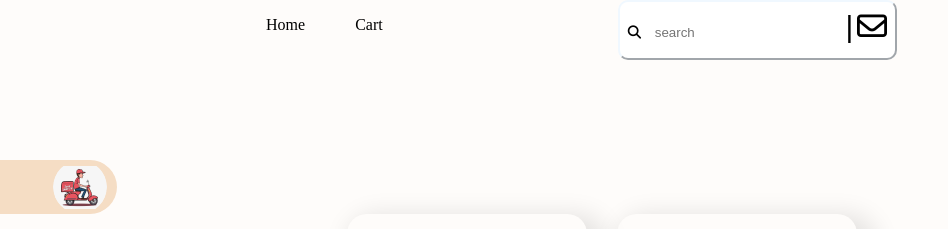
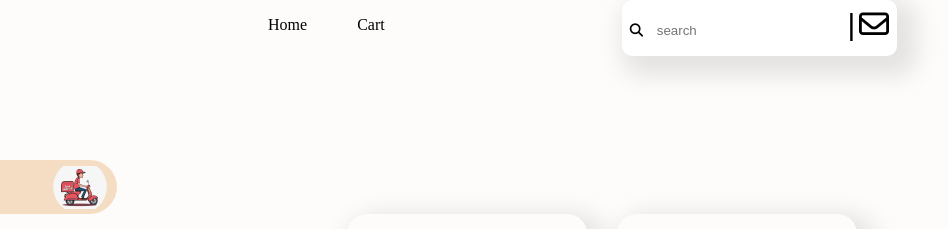
Before and after one commit to Osman-Goni22/21Days-2nd-Assignment, a plain HTML site: page index.html in a window 1280 px wide. Shown: the top 229 px of the page, 243-1191 px from the left. Drawn offline with Linux system fonts and the light colour scheme.

Commit message:
search bar updated

```diff
--- a/index.html
+++ b/index.html
@@ -21,7 +21,8 @@
             </div>
 
             <div class="nav-end">
-                 <button class="input border">
+                 <button class="input order">
+
                     <i class="fa-solid fa-magnifying-glass"></i>
               <input type="text" placeholder="search" class=" input">
               <span class="vertical-bar">|</span>
--- a/style.css
+++ b/style.css
@@ -424,7 +424,13 @@ button{
 }
 
 .order:focus{
-    border: none;
+    outline: none;
+}
+
+.order{
+    border:none;
+    box-shadow: 10px 10px 25px 10px rgba(0,0,0, 0.1);
+
 }
 /* Responsiveness */
 
```
